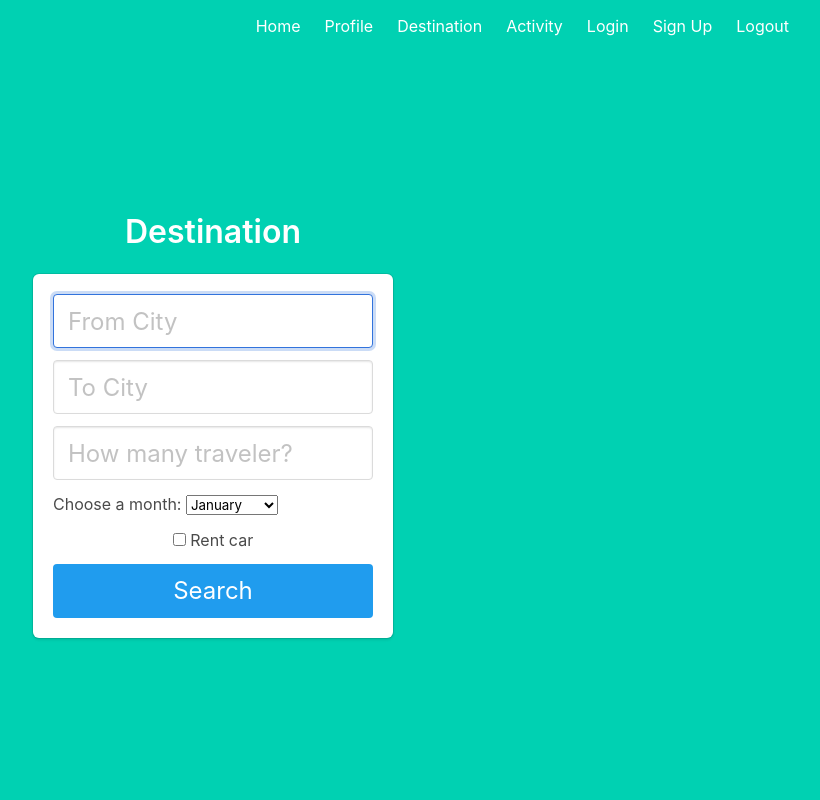
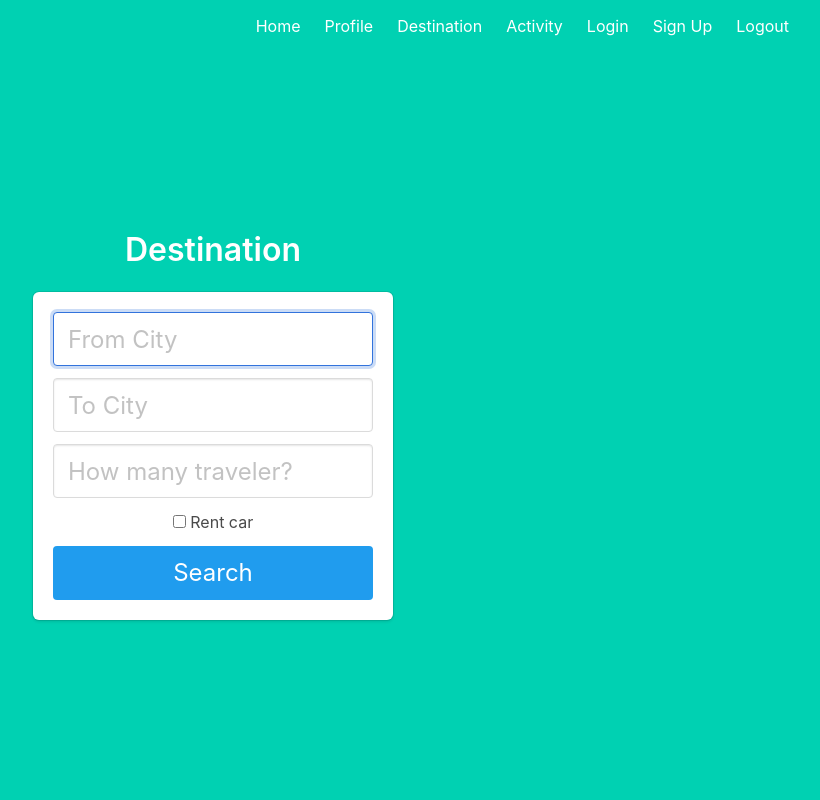
Before and after one commit to TeamSomerville/project, a Flask app: page /destination in a window 1280 px wide. Shown: the whole page, without its empty margins (427-1247 px from the left). Run offline with Flask 2, Linux system fonts and the light colour scheme.

Commit message:
disabled input of travel month on the destination selection page as @wei_xiong asked

```diff
--- a/api/app/templates/destination.html
+++ b/api/app/templates/destination.html
@@ -24,27 +24,27 @@
                 </div>
             </div>
 
-             <div class="field">
-                <div class="control">
-
-                      <label for="months">Choose a month:</label>
-                      <select name="Month" id="months">
-                        <option value="1">January</option>
-                        <option value="2">February</option>
-                        <option value="3">March</option>
-                        <option value="4">April</option>
-                        <option value="5">May</option>
-                        <option value="6">June</option>
-                        <option value="7">July</option>
-                        <option value="8">August</option>
-                        <option value="9">September</option>
-                        <option value="10">October</option>
-                        <option value="11">November</option>
-                        <option value="12">December</option>
-                      </select>
-
-                </div>
-            </div>
+{#             <div class="field">#}
+{#                <div class="control">#}
+{##}
+{#                      <label for="months">Choose a month:</label>#}
+{#                      <select name="Month" id="months">#}
+{#                        <option value="1">January</option>#}
+{#                        <option value="2">February</option>#}
+{#                        <option value="3">March</option>#}
+{#                        <option value="4">April</option>#}
+{#                        <option value="5">May</option>#}
+{#                        <option value="6">June</option>#}
+{#                        <option value="7">July</option>#}
+{#                        <option value="8">August</option>#}
+{#                        <option value="9">September</option>#}
+{#                        <option value="10">October</option>#}
+{#                        <option value="11">November</option>#}
+{#                        <option value="12">December</option>#}
+{#                      </select>#}
+{##}
+{#                </div>#}
+{#            </div>#}
 
 
             <div class="field">
```
